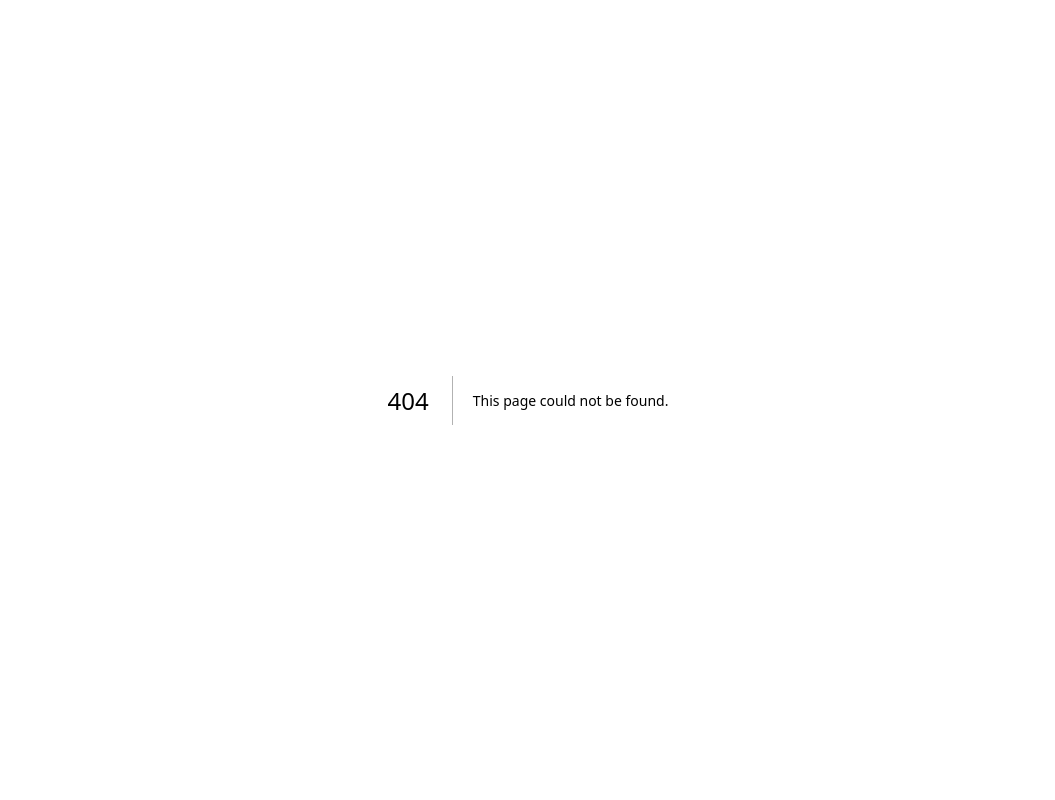
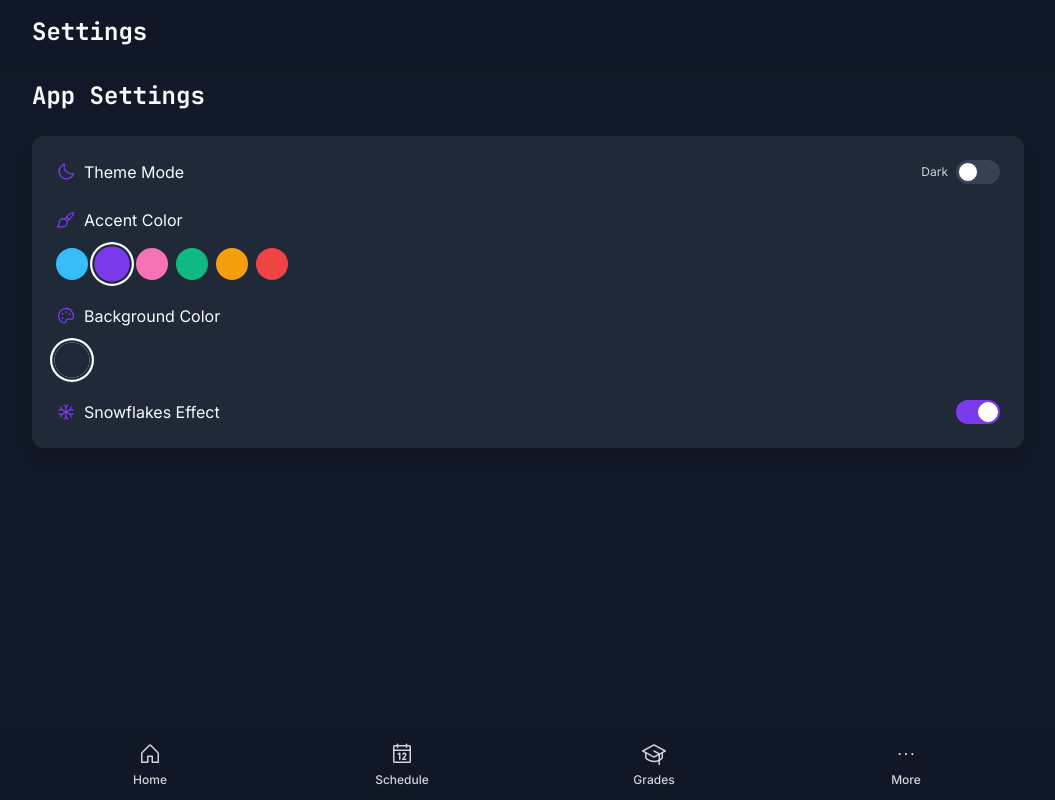
Before and after one commit to theh0riz0n/vulcanic, a Next.js app: page /dashboard/settings in a window 1280 px wide. Before the commit this address had no page. Shown: the whole page, without its empty margins (112-1167 px from the left). Built offline with nearby package versions, Linux system fonts and the light colour scheme; no server answers.

Commit message:
9182025.5

```diff
--- /dev/null
+++ b/pages/dashboard/settings.tsx
@@ -0,0 +1,168 @@
+
+import React, { useState } from 'react';
+import Card from '@/components/ui/Card';
+import { useTheme, ACCENT_COLORS, BACKGROUND_COLORS } from '@/context/AccentColorContext';
+import { useSnowflakes } from '@/context/SnowflakesContext';
+import DashboardLayout from '@/components/layout/DashboardLayout';
+import { motion } from 'framer-motion';
+import {
+  PaintBrush,
+  Moon,
+  Sun,
+  Snowflake,
+  Palette
+} from '@phosphor-icons/react';
+
+function Settings() {
+  const { showSnowflakes, setShowSnowflakes, snowflakeIntensity, setSnowflakeIntensity } = useSnowflakes();
+  const {
+    accentColor,
+    setAccentColor,
+    backgroundColor,
+    setBackgroundColor,
+    isDarkMode,
+    toggleThemeMode
+  } = useTheme();
+
+  const [colorChanged, setColorChanged] = useState(false);
+  const [bgChanged, setBgChanged] = useState(false);
+
+  // Handle color change with feedback
+  const handleColorChange = (color: string) => {
+    setAccentColor(color);
+    setColorChanged(true);
+    setTimeout(() => setColorChanged(false), 1200);
+  };
+
+  // Handle background color change with feedback
+  const handleBgChange = (color: string) => {
+    setBackgroundColor(color);
+    setBgChanged(true);
+    setTimeout(() => setBgChanged(false), 1200);
+  };
+
+  // Filter background colors based on current theme mode
+  const filteredBackgroundColors = Object.entries(BACKGROUND_COLORS).filter(([key]) => {
+    const isDarkColor = ['dark', 'darker', 'navy', 'gray', 'charcoal', 'black'].includes(key);
+    return isDarkMode ? isDarkColor : !isDarkColor;
+  });
+
+  return (
+    <DashboardLayout title="Settings">
+      <motion.div
+        initial={{ opacity: 0, y: 20 }}
+        animate={{ opacity: 1, y: 0 }}
+        transition={{ duration: 0.5 }}
+        className="space-y-6"
+      >
+        <h1 className="text-2xl font-mono font-bold">App Settings</h1>
+        <Card className="p-6">
+          <div className="space-y-6">
+            <div className="space-y-2">
+              <div className="flex items-center justify-between">
+                <div className="flex items-center">
+                  {isDarkMode ? (
+                    <Moon size={20} className="mr-2 text-primary" />
+                  ) : (
+                    <Sun size={20} className="mr-2 text-primary" />
+                  )}
+                  <span>Theme Mode</span>
+                </div>
+                <label className="inline-flex items-center cursor-pointer">
+                  <span className="mr-2 text-xs text-text-secondary">
+                    {isDarkMode ? 'Dark' : 'Light'}
+                  </span>
+                  <input
+                    type="checkbox"
+                    className="sr-only peer"
+                    checked={!isDarkMode}
+                    onChange={toggleThemeMode}
+                  />
+                  <div className={`relative w-11 h-6 rounded-full peer peer-checked:after:translate-x-full peer-checked:after:border-white after:content-[''] after:absolute after:top-[2px] after:left-[2px] after:bg-white after:border after:rounded-full after:h-5 after:w-5 after:transition-all accent-transition ${isDarkMode ? 'bg-gray-700 after:border-gray-700' : 'bg-gray-300 after:border-gray-300'} peer-checked:bg-primary`}></div>
+                </label>
+              </div>
+            </div>
+
+            <div className="space-y-2">
+              <div className="flex items-center justify-between">
+                <div className="flex items-center">
+                  <PaintBrush size={20} className="mr-2 text-primary" />
+                  <span>Accent Color</span>
+                </div>
+                {colorChanged && (
+                  <span className="text-xs text-primary animate-fade-in">
+                    Color updated!
+                  </span>
+                )}
+              </div>
+              <div className="flex flex-wrap gap-2 pt-2">
+                {Object.entries(ACCENT_COLORS).map(([name, color]) => (
+                  <button
+                    key={name}
+                    onClick={() => handleColorChange(color)}
+                    className={`w-8 h-8 rounded-full transition-all accent-transition relative flex items-center justify-center ${
+                      accentColor === color
+                        ? 'ring-2 ring-white ring-offset-2 ring-offset-surface scale-110'
+                        : 'hover:scale-105'
+                    }`}
+                    style={{ backgroundColor: color }}
+                    aria-label={`Set accent color to ${name}`}
+                  />
+                ))}
+              </div>
+            </div>
+
+            <div className="space-y-2">
+              <div className="flex items-center justify-between">
+                <div className="flex items-center">
+                  <Palette size={20} className="mr-2 text-primary" />
+                  <span>Background Color</span>
+                </div>
+                {bgChanged && (
+                  <span className="text-xs text-primary animate-fade-in">
+                    Background updated!
+                  </span>
+                )}
+              </div>
+              <div className="flex flex-wrap gap-2 pt-2">
+                {filteredBackgroundColors.map(([name, color]) => (
+                  <button
+                    key={name}
+                    onClick={() => handleBgChange(color)}
+                    className={`w-8 h-8 rounded-full transition-all accent-transition relative flex items-center justify-center ${
+                      backgroundColor === color
+                        ? 'ring-2 ring-white ring-offset-2 ring-offset-surface scale-110'
+                        : 'hover:scale-105'
+                    }`}
+                    style={{ backgroundColor: color }}
+                    aria-label={`Set background color to ${name}`}
+                  />
+                ))}
+              </div>
+            </div>
+
+            <div className="space-y-2">
+              <div className="flex items-center justify-between">
+                <div className="flex items-center">
+                  <Snowflake size={20} className="mr-2 text-primary" />
+                  <span>Snowflakes Effect</span>
+                </div>
+                <label className="inline-flex items-center cursor-pointer">
+                  <input
+                    type="checkbox"
+                    className="sr-only peer"
+                    checked={showSnowflakes}
+                    onChange={() => setShowSnowflakes(!showSnowflakes)}
+                  />
+                  <div className="relative w-11 h-6 bg-gray-200 rounded-full peer dark:bg-gray-700 peer-checked:after:translate-x-full peer-checked:after:border-white after:content-[''] after:absolute after:top-[2px] after:left-[2px] after:bg-white after:border-gray-300 after:border after:rounded-full after:h-5 after:w-5 after:transition-all dark:border-gray-600 peer-checked:bg-primary"></div>
+                </label>
+              </div>
+            </div>
+          </div>
+        </Card>
+      </motion.div>
+    </DashboardLayout>
+  );
+}
+
+export default Settings;
```
